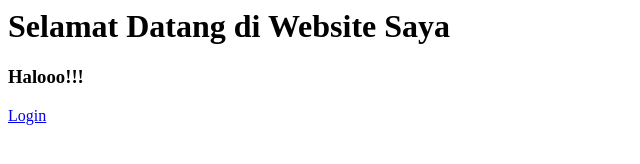
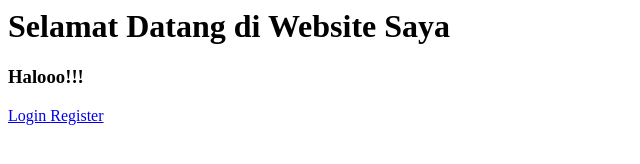
Before and after one commit to riskyarya24/ra-resolusi, a plain HTML site: page index-with-link.html in a window 1280 px wide. Shown: the full height of the page, 0-640 px from the left. Drawn offline with Linux system fonts and the light colour scheme.

Commit message:
penambahan register

```diff
--- a/index-with-link.html
+++ b/index-with-link.html
@@ -9,5 +9,6 @@
     <h3>Halooo!!!</h3>
 
     <a href="login.php"> Login </a>
+    <a href="regis.php"> Register </a>
   </body>
 </html>
```
